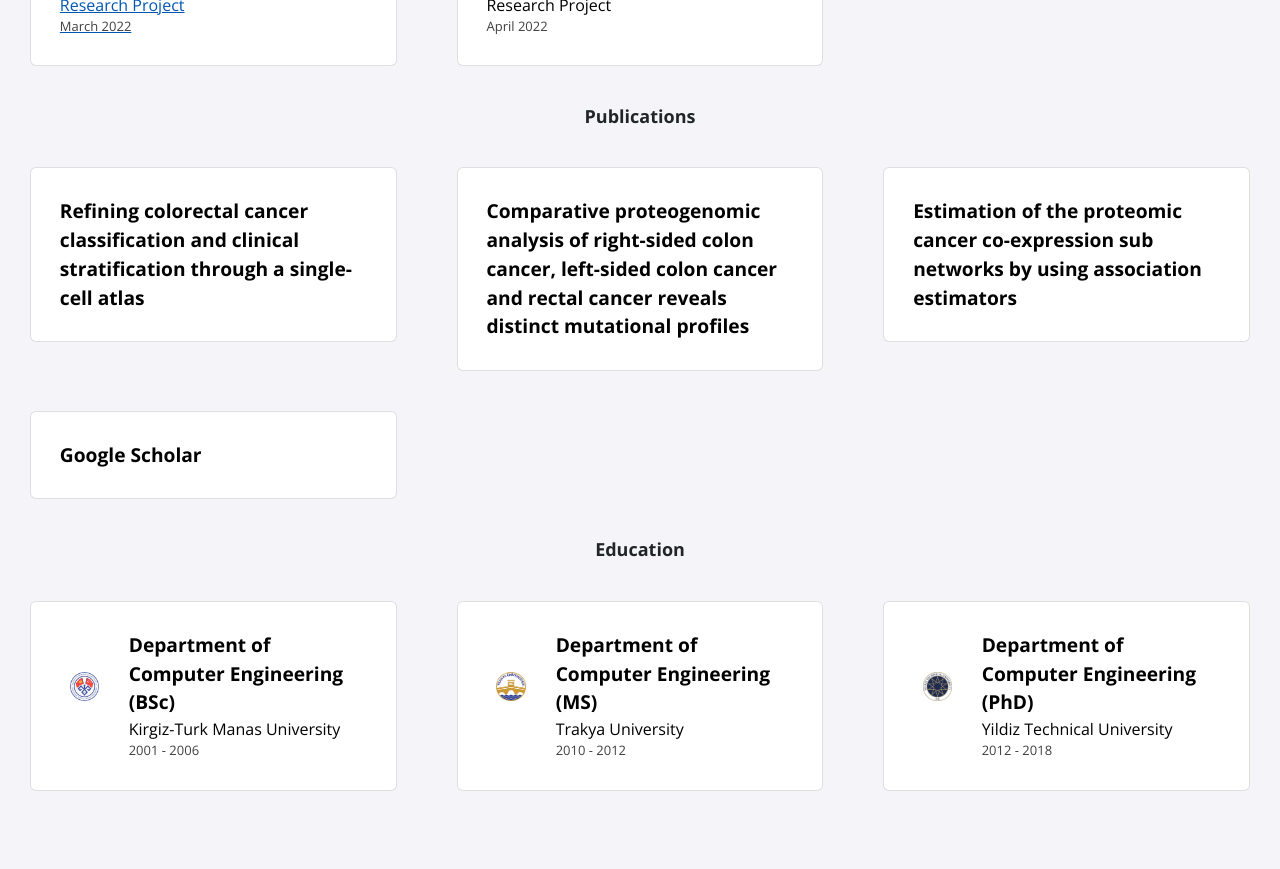
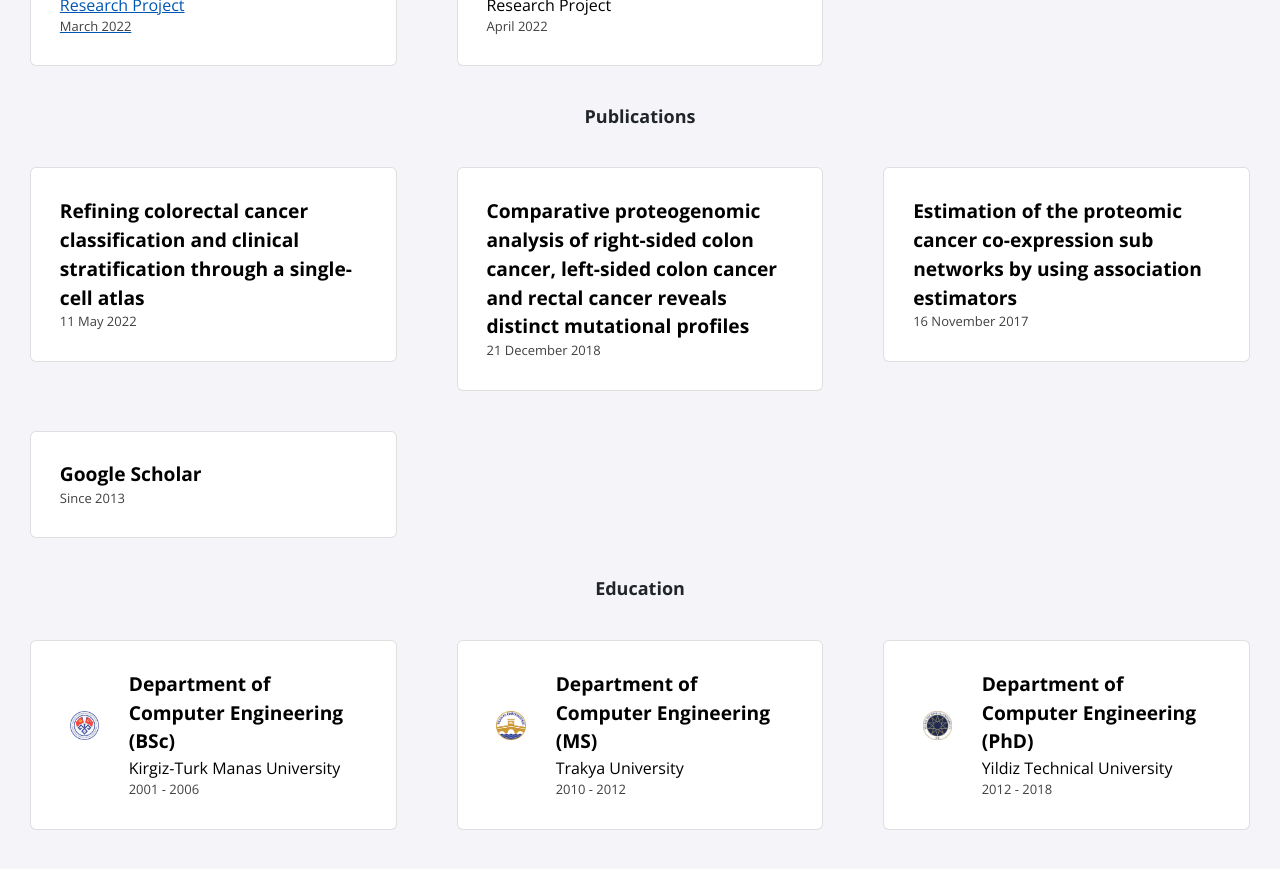
Before and after one commit to cihaterdogan/cihaterdogan.github.io, a Jekyll site: the page built from index.html, in a window 1280 px wide and 900 px high, scrolled down 594 px. Shown: the top 869 px of the window. Built offline with Jekyll 4.4.1, drawn with Linux system fonts in a browser that asks for light colours; nearby versions of some CDN libraries.

Commit message:
publications updated

```diff
--- a/_data/publications.yml
+++ b/_data/publications.yml
@@ -1,11 +1,15 @@
 - title: Refining colorectal cancer classification and clinical stratification through a single-cell atlas
   link: https://genomebiology.biomedcentral.com/articles/10.1186/s13059-022-02677-z
+  date: 11 May 2022
 
 - title: Comparative proteogenomic analysis of right-sided colon cancer, left-sided colon cancer and rectal cancer reveals distinct mutational profiles
   link: https://molecular-cancer.biomedcentral.com/articles/10.1186/s12943-018-0923-9
+  date: 21 December 2018
 
 - title: Estimation of the proteomic cancer co-expression sub networks by using association estimators
   link: https://journals.plos.org/plosone/article?id=10.1371/journal.pone.0188016
+  date: 16 November 2017
 
 - title: Google Scholar
   link: https://scholar.google.com.tr/citations?user=KyddR3YAAAAJ&hl=en
+  date: Since 2013
--- a/_includes/publications.html
+++ b/_includes/publications.html
@@ -9,6 +9,7 @@
     <div class="card">
         <div class="info">
             <p class="title"> {{ item.title }}</p>
+            <p class="dates"> {{ item.date }}</p>
         </div>
     </div>
     </a>
```
